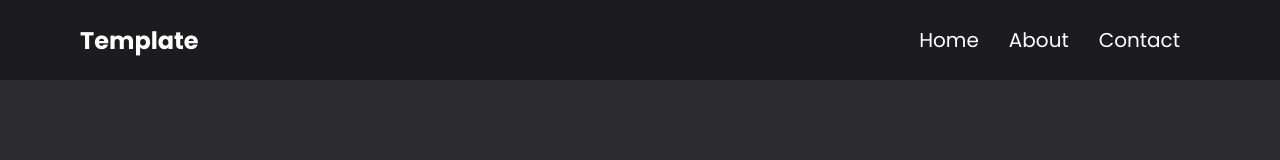
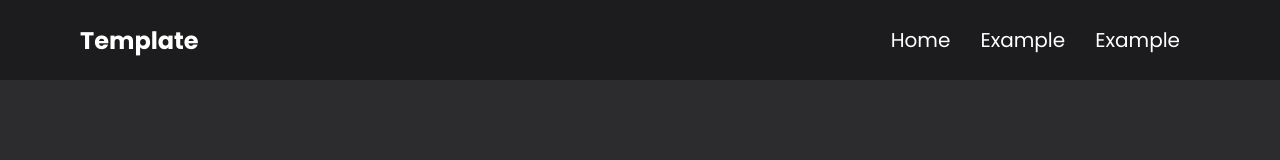
Before and after one commit to gabriel-camara-dev/template-frontend, a React (Vite) app: page / in a window 1280 px wide. Shown: the top 160 px of the page. Built offline with nearby package versions, Linux system fonts and the light colour scheme; no server answers.

Commit message:
fix: navegacao header

```diff
--- a/src/components/Header/index.tsx
+++ b/src/components/Header/index.tsx
@@ -1,3 +1,4 @@
+import { Link } from 'react-router-dom'
 import styles from './styles.module.css'
 
 export default function Header() {
@@ -6,9 +7,9 @@ export default function Header() {
       <h2 className={styles.logo}>Template</h2>
       <nav>
         <ul className={styles.navList}>
-          <li><a href="/">Home</a></li>
-          <li><a href="/about">About</a></li>
-          <li><a href="/contact">Contact</a></li>
+          <li><Link to="/">Home</Link></li>
+          <li><Link to="/">Example</Link></li>
+          <li><Link to="/">Example</Link></li>
         </ul>
       </nav>
     </header>
```
